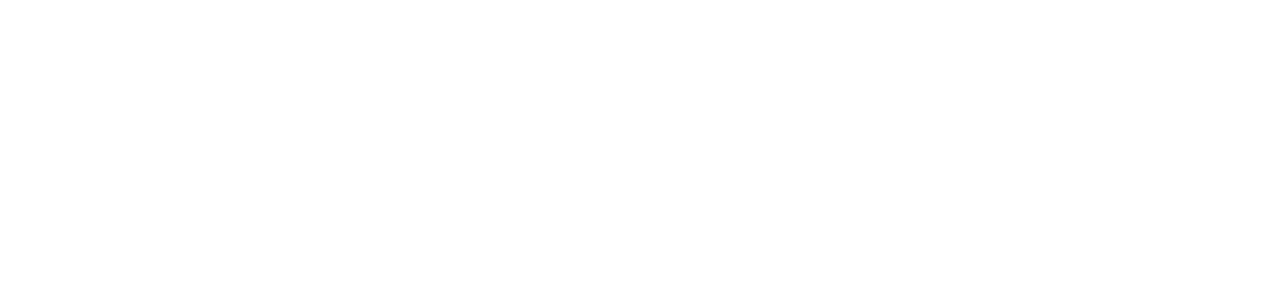
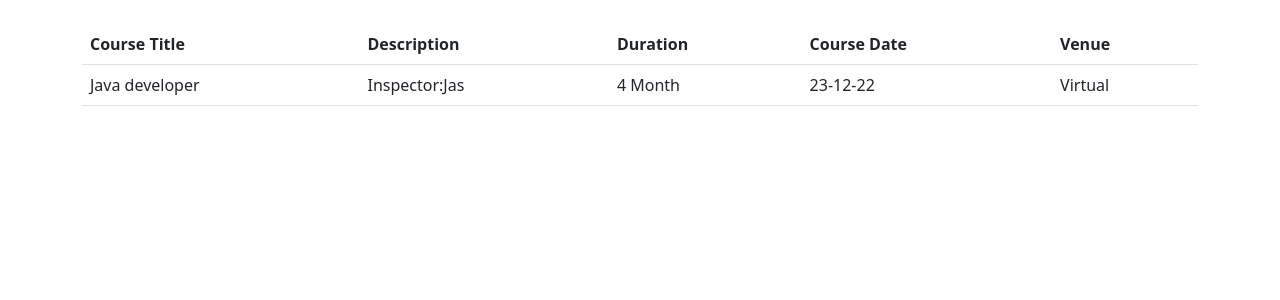
Before and after one commit to Jaseel7012/Nest_Digital-_angular_app, an Angular app: page /viewc in a window 1280 px wide. Before the commit this address led to /. Shown: the top 300 px of the page. Built offline with nearby package versions, Linux system fonts and the light colour scheme.

Commit message:
view course

```diff
--- /dev/null
+++ b/src/app/view-course/view-course.component.html
@@ -0,0 +1,26 @@
+<div class="container">
+    <div class="row mt-4">
+        <div class="col col-12 col-sm-12 col-md-12 col-xl-12 col-xxl-12">
+            <table class="table">
+                <thead>
+                  <tr>
+                    <th scope="col">Course Title</th>
+                    <th scope="col">Description</th>
+                    <th scope="col">Duration</th>
+                    <th scope="col">Course Date</th>
+                    <th>Venue</th>
+                  </tr>
+                </thead>
+                <tbody>
+                  <tr >
+                    <td >Java developer</td>
+                    <td>Inspector:Jas</td>
+                    <td> 4 Month</td>
+                    <td>23-12-22</td>
+                    <td>Virtual</td>
+                  </tr>
+                </tbody>
+            </table>
+        </div>
+    </div>
+</div>
```
Also changed, not shown: src/app/app.module.ts (+8 -2 lines), src/app/view-course/view-course.component.ts (added, +10 -0 lines), src/app/view-course/view-course.component.css (added).
